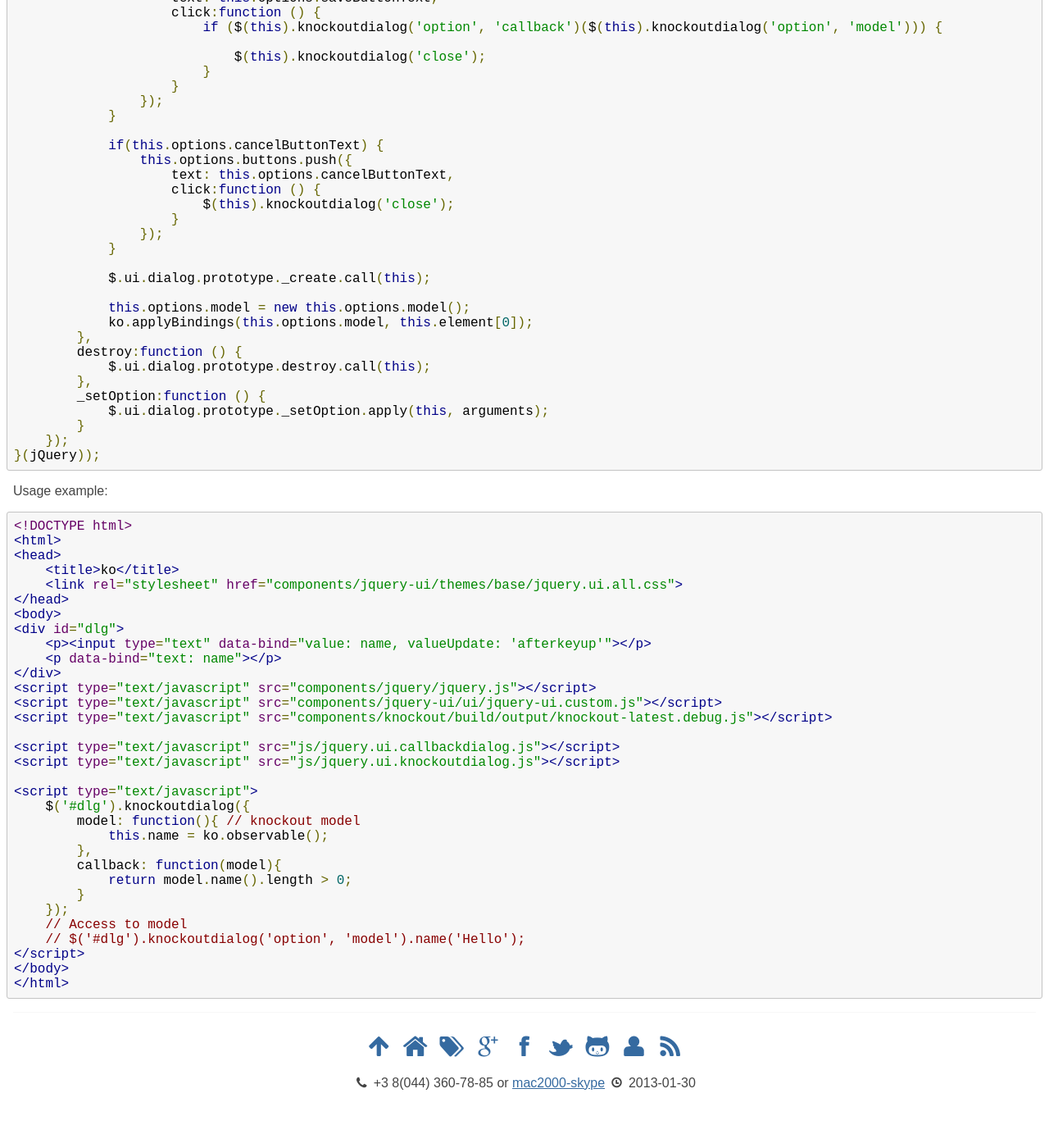
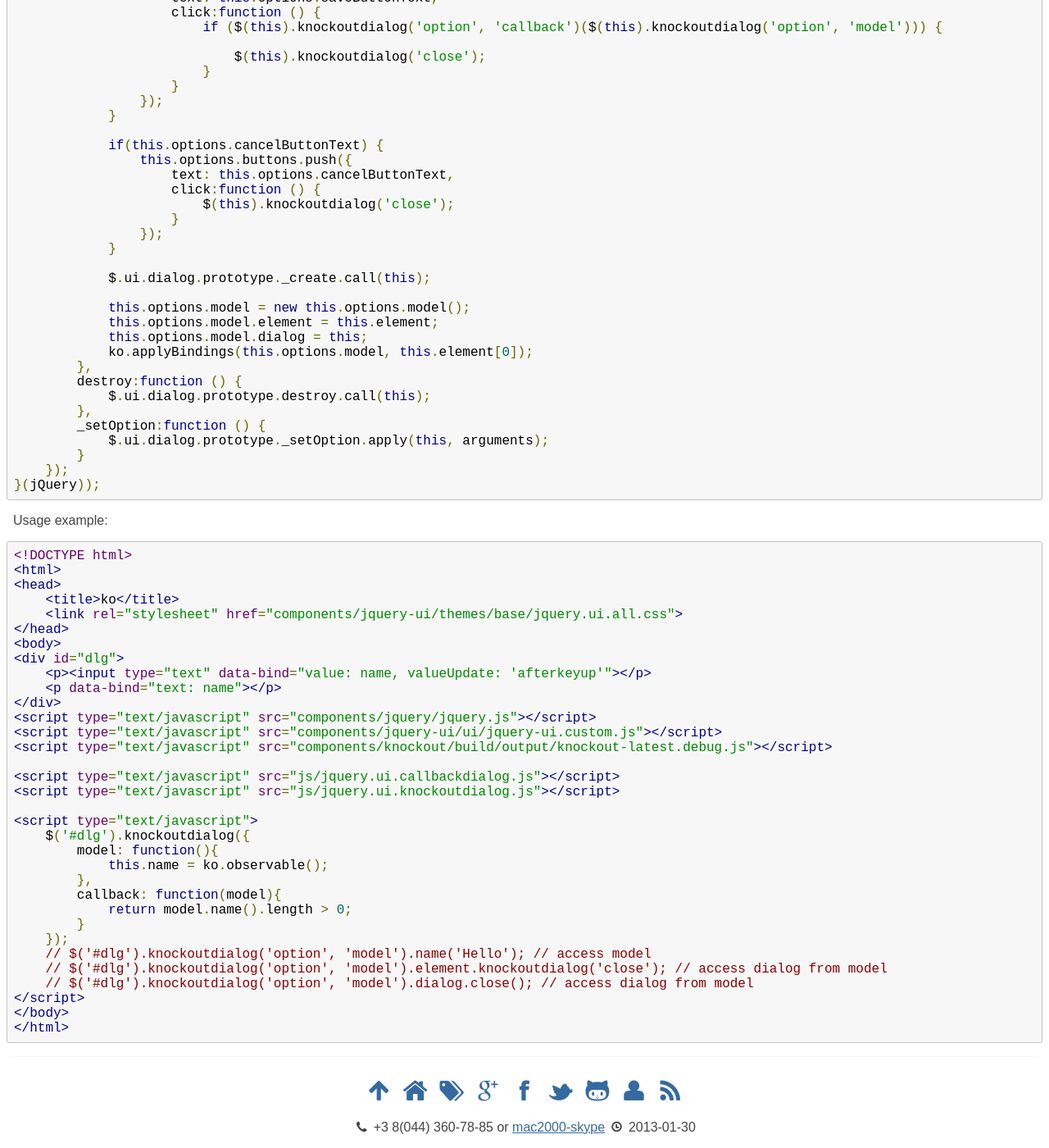
Before and after one commit to michaelbramwell/mac2000.github.com, a Jekyll site: the page built from _posts/2013-01-30-jquery-ui-knockout-dialog.md, in a window 1280 px wide and 1400 px high, scrolled down 368 px. Shown: the whole window at 82% size. Built offline with Jekyll 4.4.1, drawn with Linux system fonts in a browser that asks for light colours; before the commit the page ends 1714 px from its top, so only the background shows below that.

Commit message:
access dialog from model

```diff
--- a/_posts/2013-01-30-jquery-ui-knockout-dialog.md
+++ b/_posts/2013-01-30-jquery-ui-knockout-dialog.md
@@ -41,6 +41,8 @@ Extending jQuery UI dialog with knockout model plus callback.
 	            $.ui.dialog.prototype._create.call(this);
 
 	            this.options.model = new this.options.model();
+	            this.options.model.element = this.element;
+	            this.options.model.dialog = this;
 	            ko.applyBindings(this.options.model, this.element[0]);
 	        },
 	        destroy:function () {
@@ -74,15 +76,16 @@ Usage example:
 
 	<script type="text/javascript">
 	    $('#dlg').knockoutdialog({
-	        model: function(){ // knockout model
+	        model: function(){
 	            this.name = ko.observable();
 	        },
 	        callback: function(model){
 	            return model.name().length > 0;
 	        }
 	    });
-	    // Access to model
-	    // $('#dlg').knockoutdialog('option', 'model').name('Hello');
+	    // $('#dlg').knockoutdialog('option', 'model').name('Hello'); // access model
+	    // $('#dlg').knockoutdialog('option', 'model').element.knockoutdialog('close'); // access dialog from model
+	    // $('#dlg').knockoutdialog('option', 'model').dialog.close(); // access dialog from model
 	</script>
 	</body>
 	</html>
```
